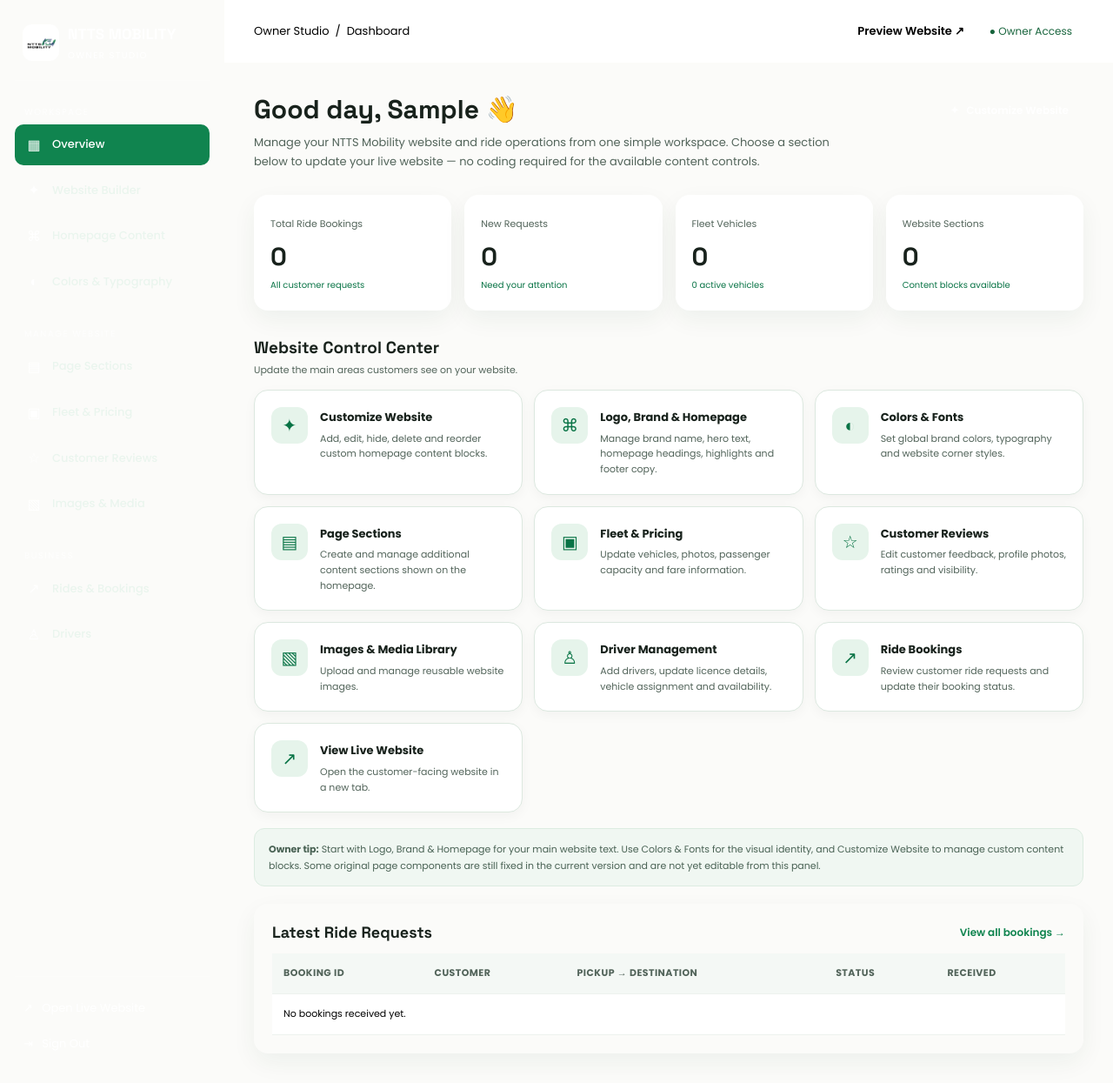
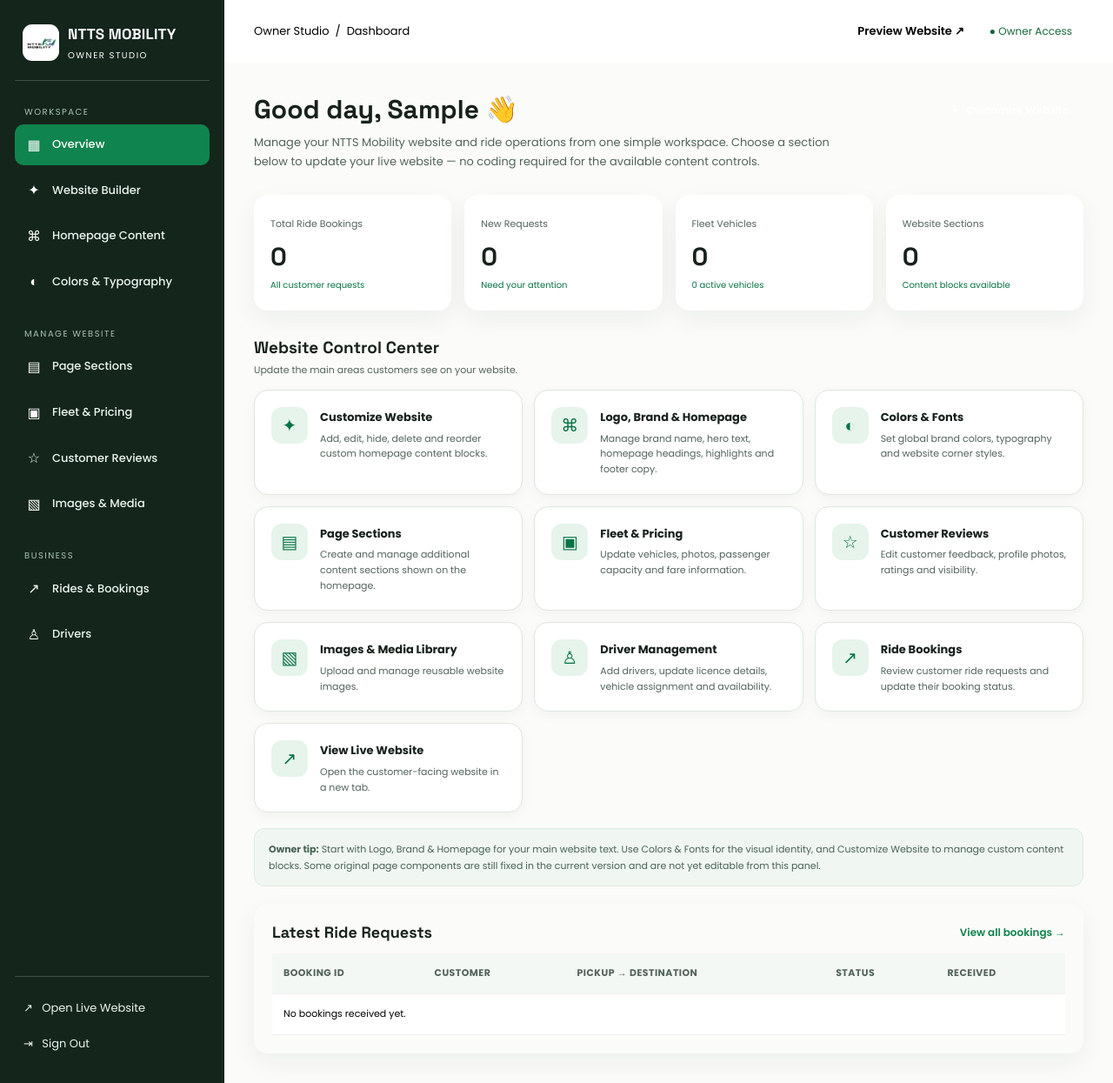
Before and after one commit to sudharani803durai-star/NTTS-MOBILITY, a Django app: page /cms/ in a window 1280 px wide. Shown: the whole page at 87% size. Run offline with Django 5.2, Linux system fonts and the light colour scheme; the visitor is signed in with stand-in values (Sample User, id 1); data that the repository does not hold is empty.

Commit message:
Fix owner sidebar background and menu visibility

```diff
--- a/backend/static/css/cms-premium.css
+++ b/backend/static/css/cms-premium.css
@@ -417,3 +417,53 @@ button:hover {
     background: #086b3e !important;
     color: #ffffff !important;
 }
+/* FINAL SIDEBAR VISIBILITY FIX */
+
+.shell > .side,
+.side {
+    background: #14251c !important;
+    background-color: #14251c !important;
+    color: #ffffff !important;
+}
+
+.side .brand b,
+.side .brand small,
+.side .nav-label {
+    color: #ffffff !important;
+    opacity: 1 !important;
+}
+
+.side .nav a,
+.side .side-bottom a {
+    color: #eaf5ee !important;
+    background: transparent !important;
+    opacity: 1 !important;
+}
+
+.side .nav a.active {
+    background: #10844f !important;
+    color: #ffffff !important;
+}
+
+.side .nav a:hover:not(.active) {
+    background: #24543a !important;
+    color: #ffffff !important;
+}
+
+.side .nav .ico,
+.side .nav a span {
+    color: #ffffff !important;
+    opacity: 1 !important;
+}
+
+.side .nav-label {
+    color: #a9c4b2 !important;
+}
+
+.side .brand {
+    border-bottom-color: #ffffff30 !important;
+}
+
+.side .side-bottom {
+    border-top-color: #ffffff30 !important;
+}
```
